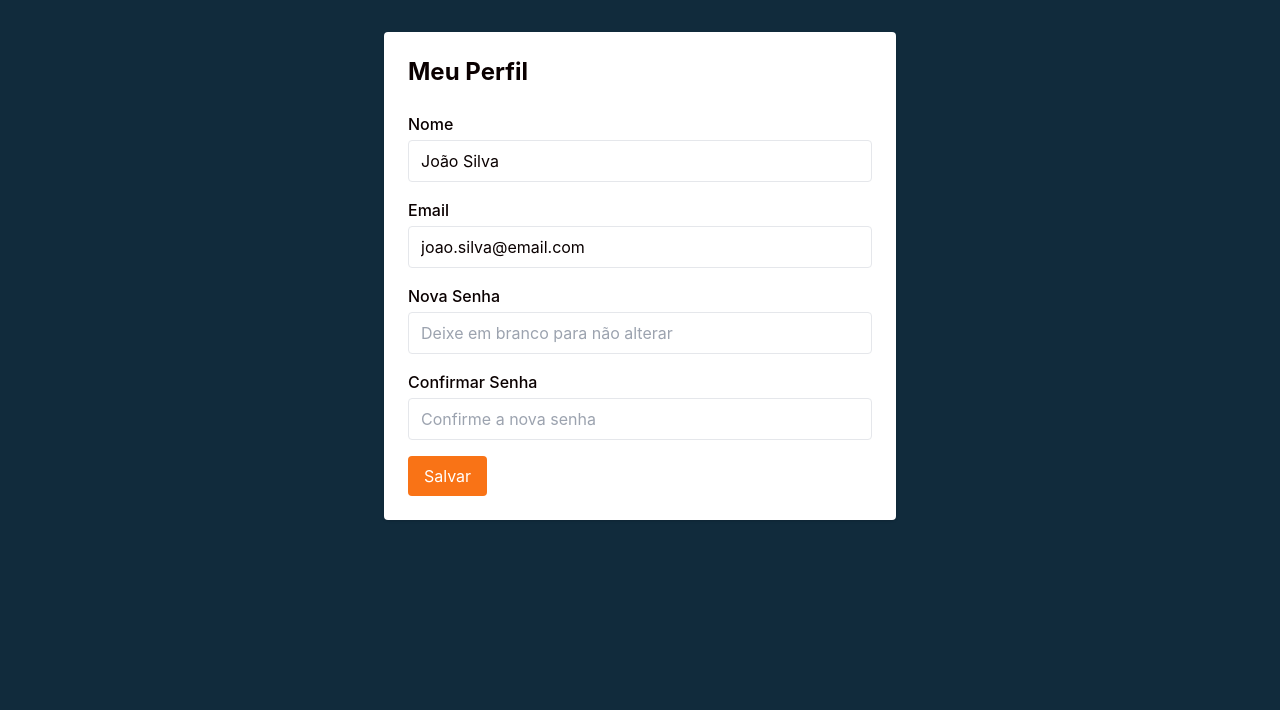
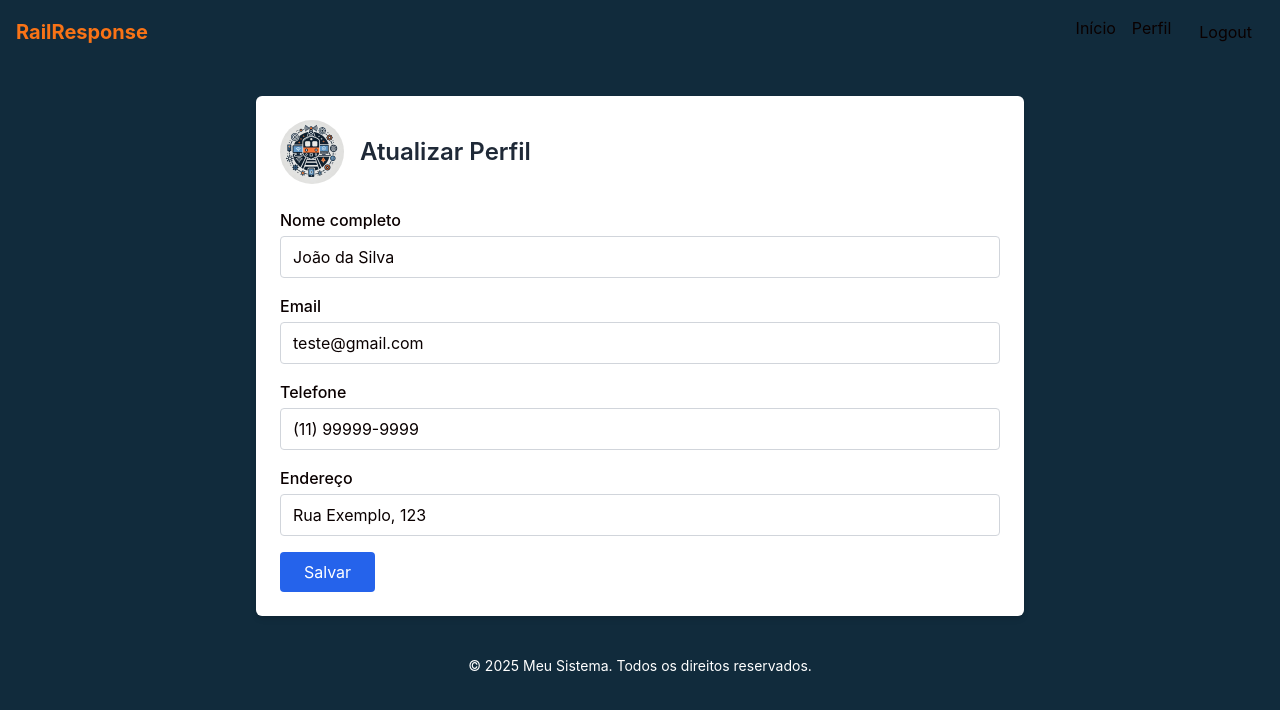
Before and after one commit to Codegirls-1TDSPB/Sprint-3.0, a Next.js app in the folder rail-response/: page /dashboard/perfil in a window 1280 px wide. Shown: the top 710 px of the page. Built offline with nearby package versions, Linux system fonts and the light colour scheme; sample sign-in values are in the browser's storage.

Commit message:
atualizações

```diff
--- a/rail-response/src/app/api/tarefas/[id]/route.ts
+++ b/rail-response/src/app/api/tarefas/[id]/route.ts
@@ -1,16 +1,26 @@
-// GET (listar todas), POST (criar nova)
-
+// app/api/tarefa/route.ts
 import { NextRequest, NextResponse } from "next/server";
 
+// Listar todas as tarefas
 export async function GET(req: NextRequest) {
-  // Ex: GET http://localhost:3000/tarefa
-  // Lista todas as tarefas
-  return NextResponse.json({ message: "Listar tarefas" });
+  const response = await fetch("http://localhost:8080/rail/tarefa");
+  const data = await response.json();
+
+  return NextResponse.json(data);
 }
 
+// Criar nova tarefa
 export async function POST(req: NextRequest) {
-  // Ex: POST http://localhost:3000/tarefa
-  // Cria uma nova tarefa
   const body = await req.json();
-  return NextResponse.json({ message: "Cadastrar tarefa", body });
+
+  const response = await fetch("http://localhost:8080/rail/tarefa", {
+    method: "POST",
+    headers: {
+      "Content-Type": "application/json",
+    },
+    body: JSON.stringify(body),
+  });
+
+  const data = await response.json();
+  return NextResponse.json(data);
 }
--- a/rail-response/src/app/dashboard/page.tsx
+++ b/rail-response/src/app/dashboard/page.tsx
@@ -1,12 +1,13 @@
 'use client';
 
+import Header from '@/components/Cabecalho/Header';
+import Footer from '@/components/Rodape/Footer';
 import React from 'react';
 import { useRouter } from 'next/navigation';
 import {
   LucideAlertTriangle,
   LucideClipboardList,
   LucideUsers,
-  LucideTrain,
   LucideUserCog,
   LucideUser,
   LucideBell,
@@ -18,19 +19,22 @@ const dashboardItems = [
   { label: 'Tarefas', icon: LucideClipboardList, path: '/dashboard/tarefa' },
   { label: 'Equipes', icon: LucideUsers, path: '/dashboard/equipes' },
   { label: 'Usuários', icon: LucideUser, path: '/dashboard/usuario' },
-  { label: 'Gerenciar Perfil', icon: LucideUserCog, path: '/dashboard/perfil' },
+  { label: 'Atualizar Perfil', icon: LucideUserCog, path: '/dashboard/perfil' },
 ];
 
 export default function DashboardPage() {
   const router = useRouter();
 
   return (
-    <div className="min-h-screen bg-[#112B3C] text-white px-6 py-10">
+    <div className="flex flex-col min-h-screen bg-[#112B3C] text-white">
+      <Header />
+
+      <main className="flex-grow w-full max-w-screen-xl mx-auto px-6 py-10">
         <h1 className="text-4xl font-bold text-orange-500 mb-12 text-center">
           Painel de Controle
         </h1>
 
-      <div className="grid grid-cols-1 sm:grid-cols-2 lg:grid-cols-3 gap-8 max-w-6xl mx-auto">
+        <div className="grid grid-cols-1 sm:grid-cols-2 lg:grid-cols-3 gap-8 w-full">
           {dashboardItems.map(({ label, icon: Icon, path }) => (
             <div
               key={label}
@@ -42,6 +46,9 @@ export default function DashboardPage() {
             </div>
           ))}
         </div>
+      </main>
+
+      <Footer />
     </div>
   );
 }
--- a/rail-response/src/app/dashboard/perfil/page.tsx
+++ b/rail-response/src/app/dashboard/perfil/page.tsx
@@ -1,95 +1,107 @@
 'use client';
 
-import { useState } from 'react';
+import { useRouter } from 'next/navigation';
+import { useEffect, useState } from 'react';
 
-export default function PerfilPage() {
-  // Estado inicial simulado (em real, viria da API)
-  const [nome, setNome] = useState('João Silva');
-  const [email, setEmail] = useState('joao.silva@email.com');
-  const [senha, setSenha] = useState('');
-  const [confirmSenha, setConfirmSenha] = useState('');
-  const [msgSucesso, setMsgSucesso] = useState('');
-  const [msgErro, setMsgErro] = useState('');
+import Header from '@/components/Cabecalho/Header';
+import Footer from '@/components/Rodape/Footer';
+import { Logo } from '@/components/Logo';
 
-  const handleSalvar = (e: React.FormEvent) => {
-    e.preventDefault();
+export default function AtualizarPerfil() {
+  const router = useRouter();
+  const [isChecking, setIsChecking] = useState(true);
 
-    if (senha !== confirmSenha) {
-      setMsgErro('As senhas não coincidem.');
-      setMsgSucesso('');
-      return;
+  useEffect(() => {
+    const token = localStorage.getItem('tokenFake');
+    if (!token) {
+      router.push('/login');
+    } else {
+      setIsChecking(false);
+    }
+  }, [router]);
+
+  if (isChecking) {
+    return <p className="text-center mt-10">Carregando...</p>;
   }
 
-    // Aqui você faria a chamada API para atualizar o perfil
-    // Por enquanto só simula sucesso
-    setMsgErro('');
-    setMsgSucesso('Perfil atualizado com sucesso!');
-    setSenha('');
-    setConfirmSenha('');
-  };
+  return (
+    <>
+      {/* Título laranja só aqui */}
+      <Header customTitleClass="text-orange-500" />
 
-  return (
-    <div className="max-w-lg mx-auto p-6 bg-white rounded shadow mt-8">
-      <h1 className="text-2xl font-bold mb-6">Meu Perfil</h1>
-      <form onSubmit={handleSalvar} className="space-y-4">
-        <div>
-          <label htmlFor="nome" className="block font-medium mb-1">Nome</label>
+      <main className="max-w-3xl mx-auto p-6 bg-white shadow-md rounded-md mt-8 mb-10">
+        <div className="flex items-center mb-6">
+          <Logo className="w-16 h-16 mr-4" />
+          <h1 className="text-2xl font-semibold text-gray-800">Atualizar Perfil</h1>
+        </div>
+
+        <form>
+          <div className="mb-4">
+            <label className="block font-medium mb-1" htmlFor="nome">
+              Nome completo
+            </label>
             <input
               id="nome"
               type="text"
-            className="w-full border rounded px-3 py-2"
-            value={nome}
-            onChange={e => setNome(e.target.value)}
-            required
+              className="w-full border border-gray-300 rounded px-3 py-2"
+              placeholder="Digite seu nome completo"
+              defaultValue="João da Silva"
             />
           </div>
 
-        <div>
-          <label htmlFor="email" className="block font-medium mb-1">Email</label>
+          <div className="mb-4">
+            <label className="block font-medium mb-1" htmlFor="email">
+              Email
+            </label>
             <input
               id="email"
               type="email"
-            className="w-full border rounded px-3 py-2"
-            value={email}
-            onChange={e => setEmail(e.target.value)}
-            required
+              className="w-full border border-gray-300 rounded px-3 py-2"
+              placeholder="seuemail@exemplo.com"
+              defaultValue="teste@gmail.com"
             />
           </div>
 
-        <div>
-          <label htmlFor="senha" className="block font-medium mb-1">Nova Senha</label>
+          <div className="mb-4">
+            <label className="block font-medium mb-1" htmlFor="telefone">
+              Telefone
+            </label>
             <input
-            id="senha"
-            type="password"
-            className="w-full border rounded px-3 py-2"
-            value={senha}
-            onChange={e => setSenha(e.target.value)}
-            placeholder="Deixe em branco para não alterar"
+              id="telefone"
+              type="tel"
+              className="w-full border border-gray-300 rounded px-3 py-2"
+              placeholder="(11) 99999-9999"
+              defaultValue="(11) 99999-9999"
             />
           </div>
 
-        <div>
-          <label htmlFor="confirmSenha" className="block font-medium mb-1">Confirmar Senha</label>
+          <div className="mb-4">
+            <label className="block font-medium mb-1" htmlFor="endereco">
+              Endereço
+            </label>
             <input
-            id="confirmSenha"
-            type="password"
-            className="w-full border rounded px-3 py-2"
-            value={confirmSenha}
-            onChange={e => setConfirmSenha(e.target.value)}
-            placeholder="Confirme a nova senha"
+              id="endereco"
+              type="text"
+              className="w-full border border-gray-300 rounded px-3 py-2"
+              placeholder="Rua Exemplo, 123"
+              defaultValue="Rua Exemplo, 123"
             />
           </div>
 
-        {msgErro && <p className="text-red-600">{msgErro}</p>}
-        {msgSucesso && <p className="text-green-600">{msgSucesso}</p>}
-
           <button
             type="submit"
-          className="bg-orange-500 text-white px-4 py-2 rounded hover:bg-orange-600 transition"
+            className="bg-blue-600 text-white px-6 py-2 rounded hover:bg-blue-700"
+            onClick={(e) => {
+              e.preventDefault();
+              alert('Perfil atualizado localmente!');
+            }}
           >
             Salvar
           </button>
         </form>
-    </div>
+      </main>
+
+      <Footer />
+    </>
   );
 }
--- a/rail-response/src/app/dashboard/tarefa/formTarefa.tsx
+++ b/rail-response/src/app/dashboard/tarefa/form.tsx
@@ -11,7 +11,7 @@ export default function NovaEstacao() {
   const [status, setStatus] = useState('Ativa'); // Pode ser 'Ativa', 'Inativa', etc.
   const [erro, setErro] = useState('');
 
-  const handleSubmit = (e: React.FormEvent) => {
+  const handleSubmit = async (e: React.FormEvent) => {
     e.preventDefault();
 
     if (!nome || !localizacao) {
@@ -19,20 +19,23 @@ export default function NovaEstacao() {
       return;
     }
 
-    // Aqui você faria o POST para sua API para salvar a estação
-    // Exemplo fictício:
-    /*
-    fetch('/api/estacoes', {
-      method: 'POST',
-      body: JSON.stringify({ nome, localizacao, status }),
-      headers: { 'Content-Type': 'application/json' },
-    }).then(() => {
-      router.push('/dashboard/estacoes');
-    });
-    */
+    try {
+      const response = await fetch('/api/tarefa', {
+        method: 'POST',
+        headers: { 'Content-Type': 'application/json' },
+        body: JSON.stringify({ nome, localizacao, status }),
+      });
 
-    alert(`Estação cadastrada:\nNome: ${nome}\nLocalização: ${localizacao}\nStatus: ${status}`);
-    router.push('/dashboard/estacoes');
+      if (!response.ok) {
+        const errorData = await response.json();
+        throw new Error(errorData.error || 'Erro desconhecido');
+      }
+
+      alert('Estação cadastrada com sucesso!');
+      router.push('/dashboard/estacoes'); // Ajuste essa rota conforme sua necessidade
+    } catch (error: any) {
+      setErro('Erro ao salvar estação: ' + error.message);
+    }
   };
 
   return (
--- a/rail-response/src/components/Cabecalho/Header.tsx
+++ b/rail-response/src/components/Cabecalho/Header.tsx
@@ -1,21 +1,64 @@
+// src/components/Header.tsx
+'use client'
+
 import Link from "next/link";
+import { useEffect, useState } from "react";
 
-export default function Header() {
+interface HeaderProps {
+  customTitleClass?: string;
+}
+
+export default function Header({ customTitleClass = "" }: HeaderProps) {
+  const [isLoggedIn, setIsLoggedIn] = useState(false);
+
+  useEffect(() => {
+    const token = localStorage.getItem("tokenFake");
+    setIsLoggedIn(!!token);
+  }, []);
+
+  const handleLogout = () => {
+    localStorage.removeItem("tokenFake");
+    setIsLoggedIn(false);
+    window.location.href = "/login";
+  };
+
   return (
     <header className="flex justify-between items-center p-4 bg-[#112b3C] text-[#EFEFEF]">
-      <h1 className="text-xl font-bold">RailResponse</h1>
+      <h1 className={`text-xl font-bold ${customTitleClass}`}>
+        <Link href="/">RailResponse</Link>
+      </h1>
 
       <nav>
         <ul className="flex gap-4">
           <li>
             <Link href="/">Início</Link>
           </li>
+
+          {!isLoggedIn ? (
+            <>
               <li>
                 <Link href="/login">Login</Link>
               </li>
               <li>
                 <Link href="/cadastro">Cadastro</Link>
               </li>
+            </>
+          ) : (
+            <>
+              <li>
+                <Link href="/perfil">Perfil</Link>
+              </li>
+              <li>
+                <button
+                  onClick={handleLogout}
+                  className="bg-orange-400 px-3 py-1 rounded hover:bg-orange-500"
+                  type="button"
+                >
+                  Logout
+                </button>
+              </li>
+            </>
+          )}
         </ul>
       </nav>
     </header>
```
Also changed, not shown: rail-response/src/app/api/cadastro/route.ts (deleted, +0 -8 lines), rail-response/src/app/api/tarefas/route.ts (+42 -10 lines), rail-response/src/app/dashboard/tarefa/page.tsx (+105 -20 lines), rail-response/src/app/login/LoginForm.tsx (+55 -5 lines), rail-response/src/app/api/cadastro/[id]/route.ts (deleted), rail-response/src/app/api/perfil/[id]/route.ts (deleted), rail-response/src/app/api/perfil/route.ts (deleted). Lines whose indentation alone changed are shown as unchanged.
